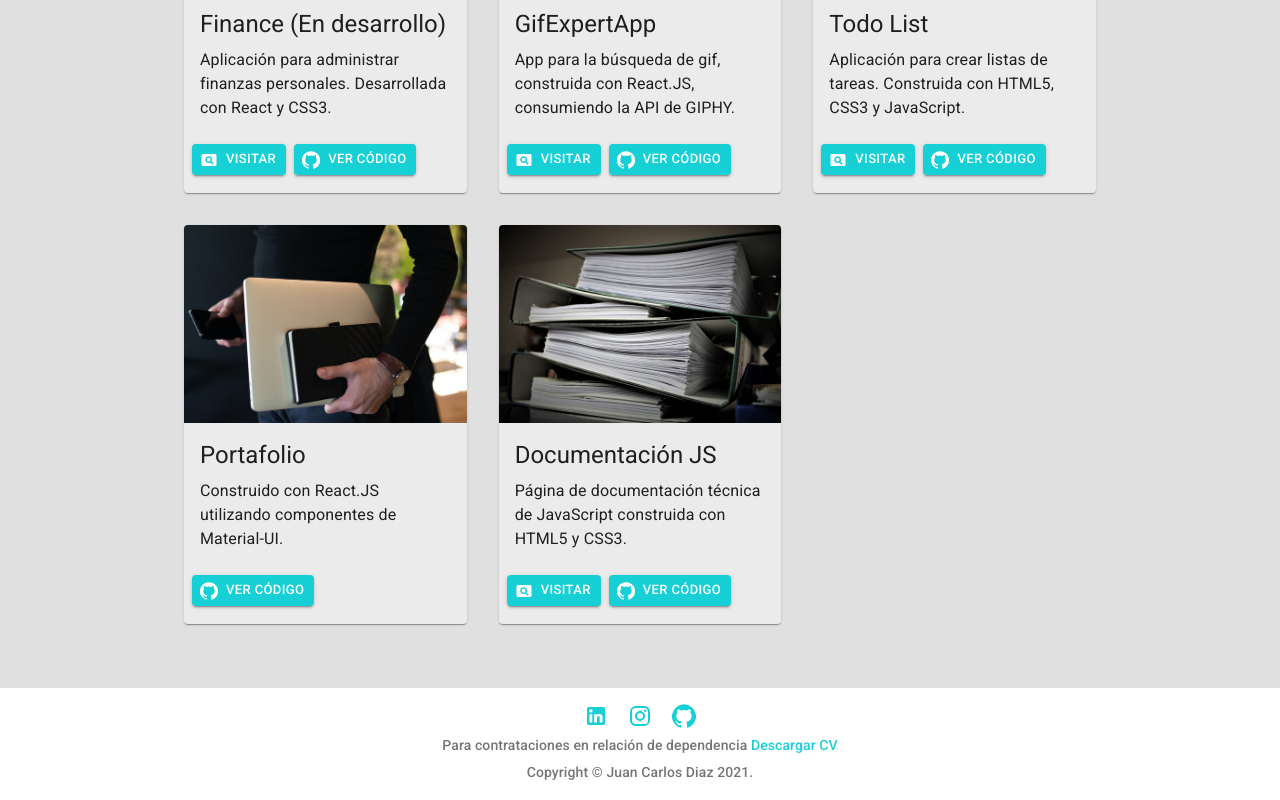
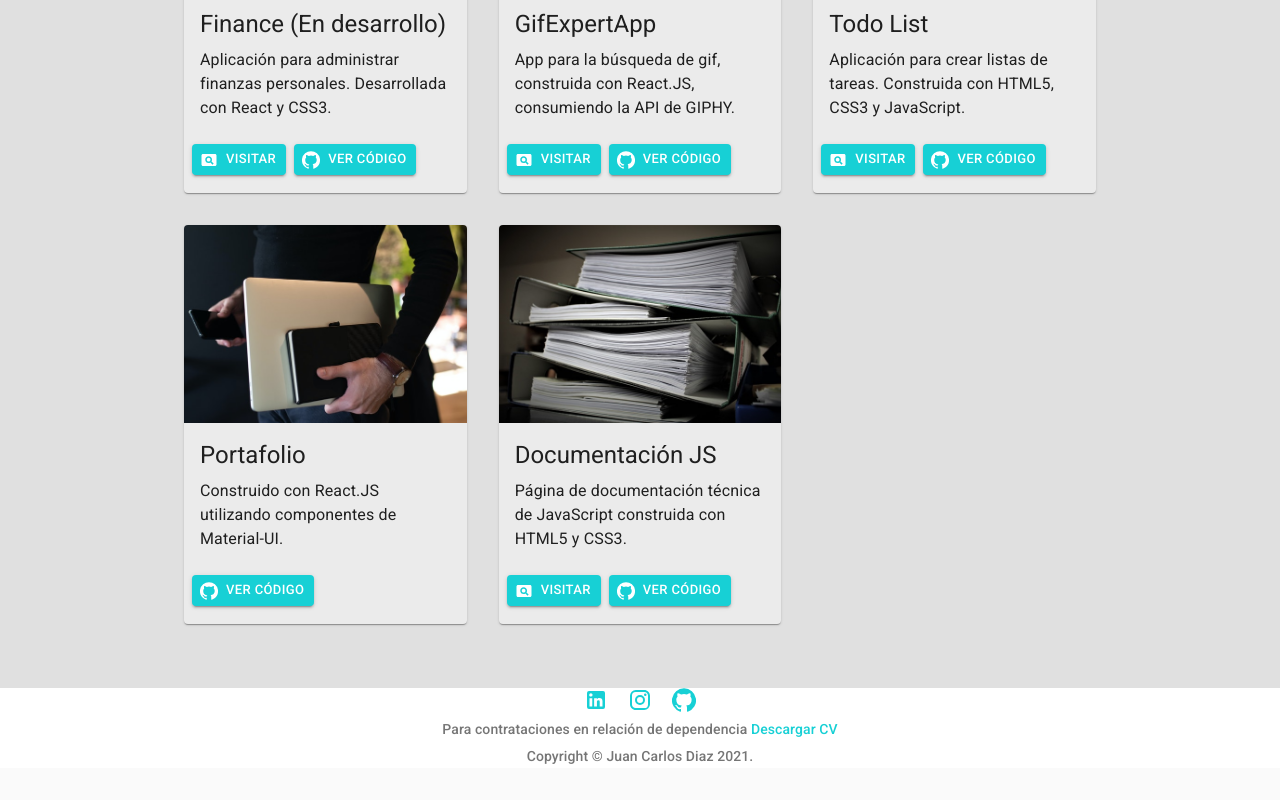
Before and after one commit to Judiazp/portafolio, a React (Create React App) app: page /portfolio in a window 1280 px wide. Shown: the part 1075-1875 px from the top of the page. After the commit the page ends 1843 px from the top, so only its background shows below. Built offline with nearby package versions, Linux system fonts and the light colour scheme.

Commit message:
Corrigiendo error de espacio en el footer en resoluciones pequeñas

```diff
--- a/src/components/molecules/footer/index.jsx
+++ b/src/components/molecules/footer/index.jsx
@@ -13,7 +13,6 @@ import GitHubIcon from '@material-ui/icons/GitHub';
 const Footer = (props) => {
     const useStyles = makeStyles(theme => ({
         footer: {
-            padding: theme.spacing(2),
             backgroundColor: '#fff',
             height: '100%',
             display: 'flex',
```
